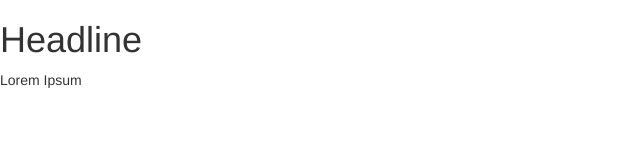
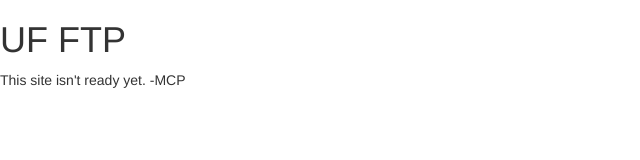
Before and after one commit to UFFTP/FTPWebsite, a plain HTML site: page index.html in a window 1280 px wide. Shown: the whole page, without its empty margins (0-640 px from the left). Drawn offline with nearby package versions, Linux system fonts and the light colour scheme.

Commit message:
Added "Site under construction" message

```diff
--- a/index.html
+++ b/index.html
@@ -10,8 +10,8 @@
     <title>UF FTP|UF First Time Programmers|UF ACM Special Interest Group</title>
 </head>
 <body>
-<h1>Headline</h1>
-<p>Lorem Ipsum</p>
+<h1>UF FTP</h1>
+<p>This site isn't ready yet. -MCP</p>
 
 <script src="https://ajax.googleapis.com/ajax/libs/jquery/1.11.3/jquery.min.js"></script>
 <script src="https://maxcdn.bootstrapcdn.com/bootstrap/3.3.5/js/bootstrap.min.js"></script>
```
